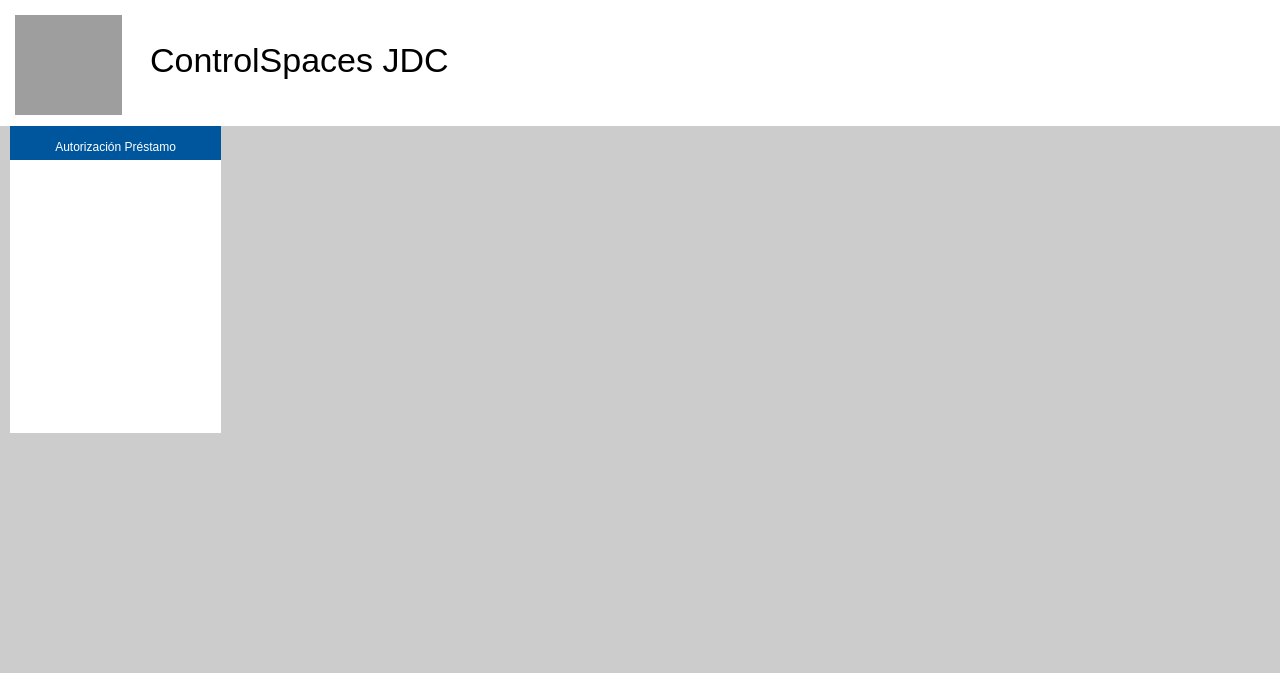
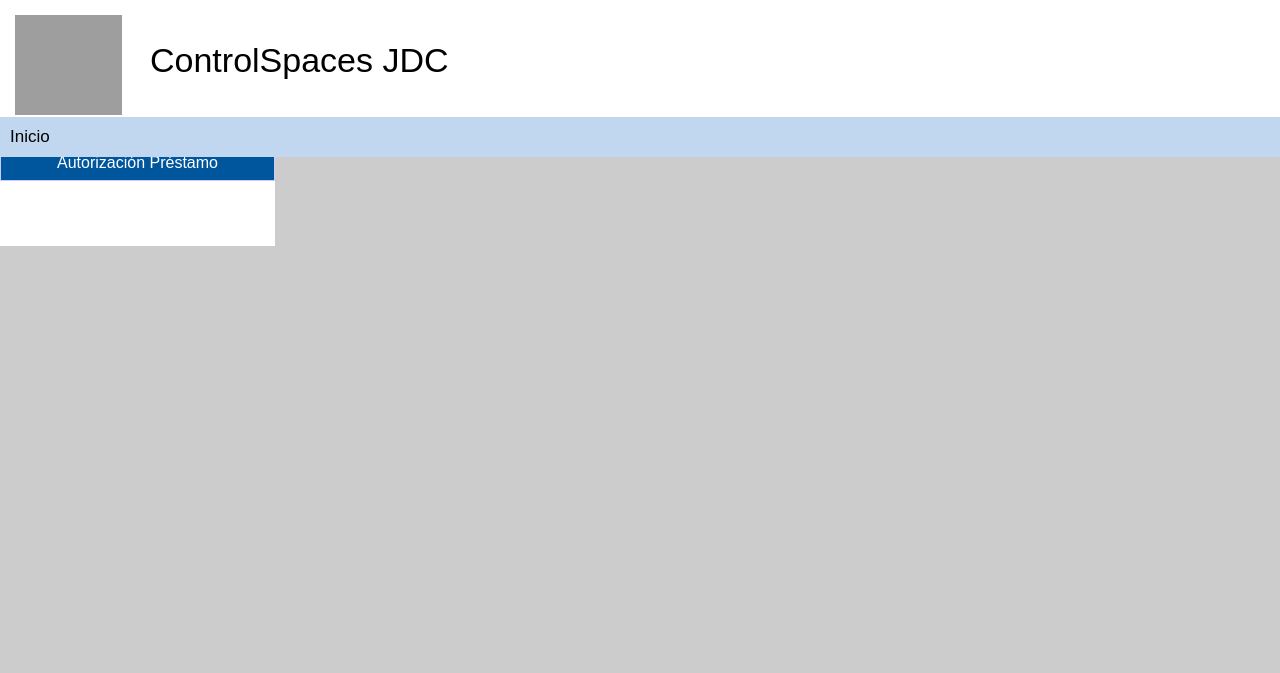
Before and after one commit to controlspaces/JDC, a PHP site: page /menu_prestamo.php in a window 1280 px wide. Shown: the top 673 px of the page. Run offline with PHP 8.4, Linux system fonts and the light colour scheme; some libraries are stand-ins or nearby versions; grey boxes are pictures that could not be loaded.

Commit message:
Update menu.css

```diff
--- a/menu.css
+++ b/menu.css
@@ -1,19 +1,42 @@
+#ruta_navegacion{
+    margin: 0;
+    position: fixed;
+    top: 117px;
+    width: 100%;
+    height: 40px;
+    background-color: #C1D6EF;
+}
+#inicio{
+    font-size: 17px;
+    width: 45px;
+    background-color: #C1D6EF;
+}
+
+#next{
+    margin-left: 2px;
+}
 
 #menu{
+    margin: 0px;
     float: left;
-    width: 211px;
-    height: 385px;
-    font-size:12px;
-
+    width: 275px;
+    height: 208px;
+    font-size: 16px;
+    margin-top: 38px;
+}
+#titulo_menu{
+    font-weight: bold;
+    font-size: 18px;
+    text-align: center;
 }
 ul, ol {
     list-style:none;
-
 }
 
-.nav > li {
-    padding:-1px 15px;
-
+li{
+    border-style: solid;
+    border-width: 1px;
+    border-color: #CCCCFC;
 }
 
 .nav li a {
@@ -23,10 +46,13 @@ ul, ol {
     padding:6px 15px;
     display:block;
     text-align: center;
+    border-width: 1px;
+    border-color: #0F4C0A;
+    height: 20px;
 }
 
 .nav li a:hover {
-
+    background-color: #AAAAAA;
 }
 
 .nav li ul {
@@ -39,22 +65,19 @@ ul, ol {
     display:block;
 }
 
-.nav li ul li {
-    position:relative;
-}
-
 .nav li ul li ul {
     right:-140px;
     top:0px;
 }
+
 .sub li a{
     background-color:#fff;
    color:#000;
    margin: -1px;
 
 }
+
 .sub li a:hover {
     background-color:#fff;
     color:#00569d;
-
 }
```
